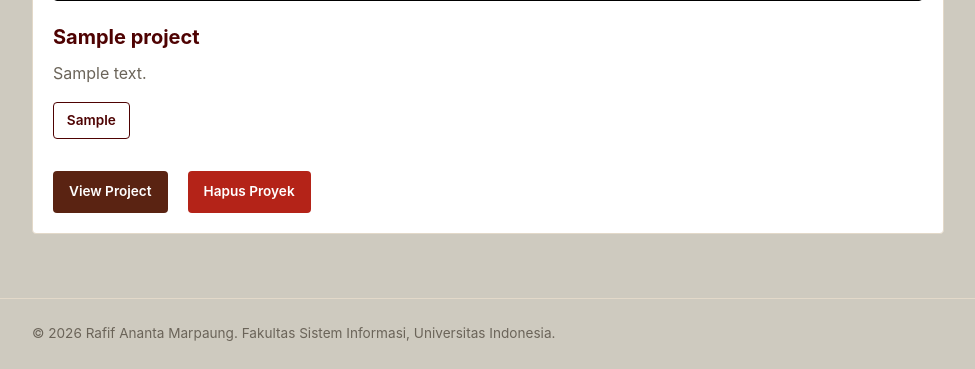
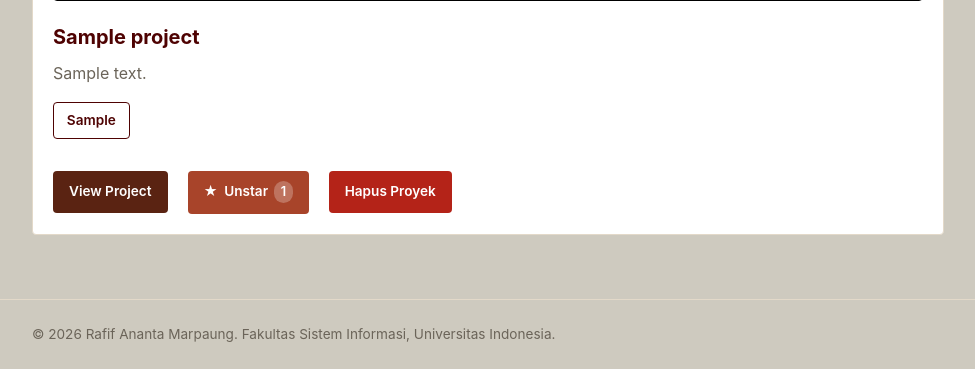
Before and after one commit to parmaung/myportofolio, a Django app: page /projects/ in a window 1280 px wide. Shown: the part 1022-1391 px from the top of the page, without its empty margins (152-1127 px from the left). Run offline with Django 5.2, Linux system fonts and the light colour scheme; a user stored in the database is signed in; tables that the repository leaves empty hold one stand-in row (values such as "Sample post"); grey boxes marked "Sample" are stand-in pictures.

Commit message:
Tutorial 4: menambahkan fitur star pada proyek

```diff
--- a/main/models.py
+++ b/main/models.py
@@ -1,5 +1,6 @@
 import uuid
 
+from django.contrib.auth.models import User
 from django.db import models
 
 
@@ -44,6 +45,10 @@ class Project(models.Model):
     link = models.URLField(blank=True, null=True)
     thumbnail = models.URLField(blank=True, null=True)
     created_at = models.DateTimeField(auto_now_add=True)
+    # Satu proyek bisa di-star banyak user, satu user bisa men-star banyak proyek
+    starred_by = models.ManyToManyField(
+        User, related_name="starred_projects", blank=True
+    )
 
     def __str__(self):
         return self.title
--- a/main/urls.py
+++ b/main/urls.py
@@ -19,6 +19,7 @@ from main.views import (
     register,
     login_user,
     logout_user,
+    toggle_star,
 )
 
 app_name = "main"
@@ -50,4 +51,9 @@ urlpatterns = [
     path("register/", register, name="register"),
     path("login/", login_user, name="login"),
     path("logout/", logout_user, name="logout"),
+    path(
+        "projects/<uuid:project_id>/star/",
+        toggle_star,
+        name="toggle_star",
+    ),
 ]
--- a/main/views.py
+++ b/main/views.py
@@ -94,6 +94,20 @@ def delete_project(request, project_id):
         project.delete()
         messages.success(request, "Project berhasil dihapus!")
         return redirect("main:show_projects")
+    return redirect("main:show_projects")
+
+
+# Tanpa cek is_superuser: semua akun yang login boleh memberi star
+@login_required(login_url="/login/")
+def toggle_star(request, project_id):
+    project = get_object_or_404(Project, pk=project_id)
+
+    if request.method == "POST":
+        if request.user in project.starred_by.all():
+            project.starred_by.remove(request.user)
+        else:
+            project.starred_by.add(request.user)
+
     return redirect("main:show_projects")
 
 
--- a/static/css/style.css
+++ b/static/css/style.css
@@ -559,6 +559,29 @@ h1, .brand {
     margin-top: 0;
 }
 
+/* ---------- Star button ---------- */
+.star-form {
+    display: inline;
+}
+
+.button-star {
+    display: inline-flex;
+    align-items: center;
+    gap: 0.4rem;
+    background: var(--ink);
+}
+
+.button-star.is-starred {
+    background: var(--accent-dark);
+}
+
+.star-count {
+    padding: 0.05rem 0.4rem;
+    border-radius: 999px;
+    background: rgba(255, 255, 255, 0.25);
+    font-size: 0.8rem;
+}
+
 /* ---------- Delete confirmation modal (popover API) ---------- */
 .project-delete-modal {
     display: none;
--- /dev/null
+++ b/templates/components/project_star.html
@@ -0,0 +1,10 @@
+<form method="post" action="{% url 'main:toggle_star' project.id %}" class="star-form">
+    {% csrf_token %}
+    <button type="submit"
+            class="button button-star{% if user in project.starred_by.all %} is-starred{% endif %}"
+            title="{% if project.starred_by.all %}Di-star oleh {{ project.starred_by.all|join:', ' }}{% else %}Jadilah yang pertama memberi star{% endif %}">
+        <span aria-hidden="true">&#9733;</span>
+        {% if user in project.starred_by.all %}Unstar{% else %}Star{% endif %}
+        <span class="star-count">{{ project.starred_by.count }}</span>
+    </button>
+</form>
--- a/templates/project.html
+++ b/templates/project.html
@@ -56,6 +56,7 @@
                                     {% if project.link %}
                                         <a class="button" href="{{ project.link }}" target="_blank" rel="noopener noreferrer">View Project</a>
                                     {% endif %}
+                                    {% include "components/project_star.html" with project=project %}
                                     {% if user.is_superuser %}
                                         {% include "components/project_delete_modal.html" with project=project %}
                                     {% endif %}
```
Also changed, not shown: main/migrations/0005_project_starred_by.py (added).
